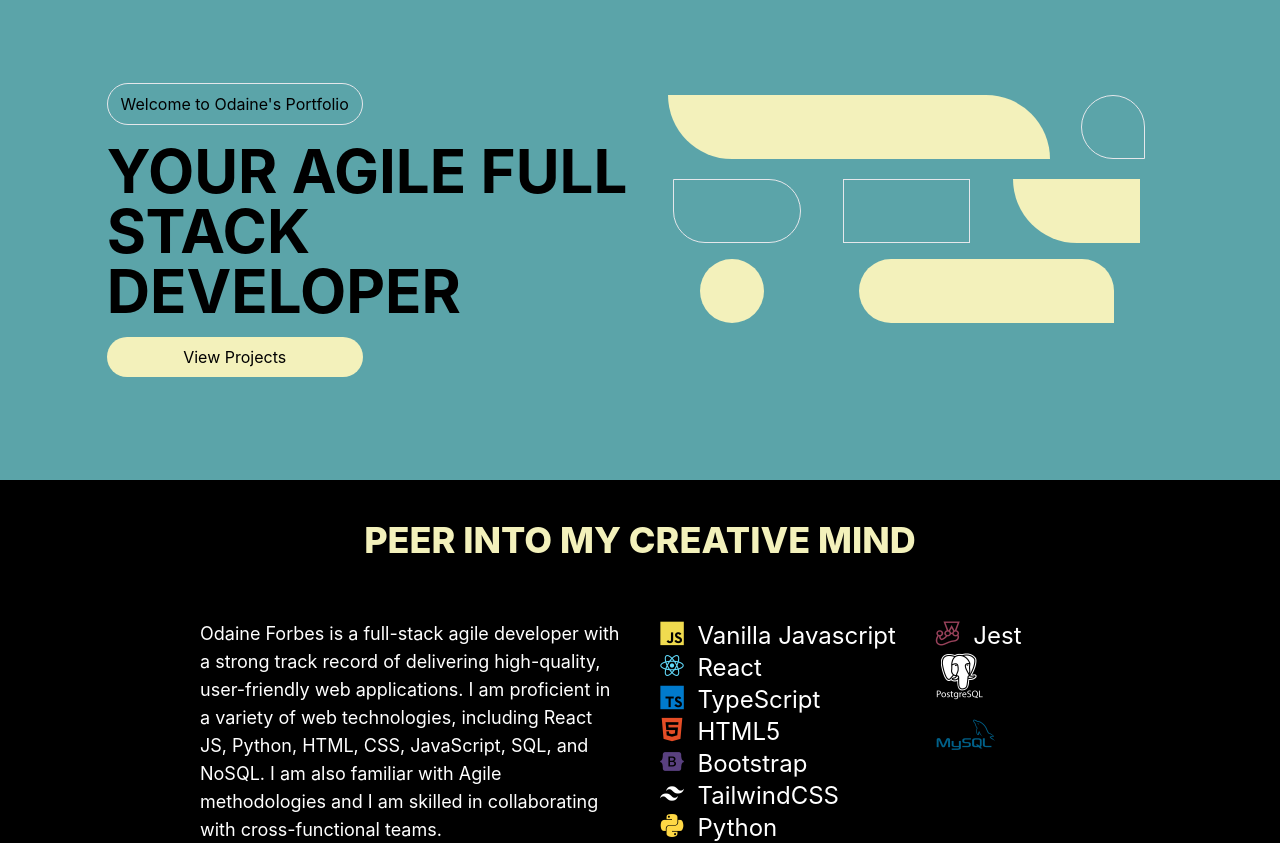
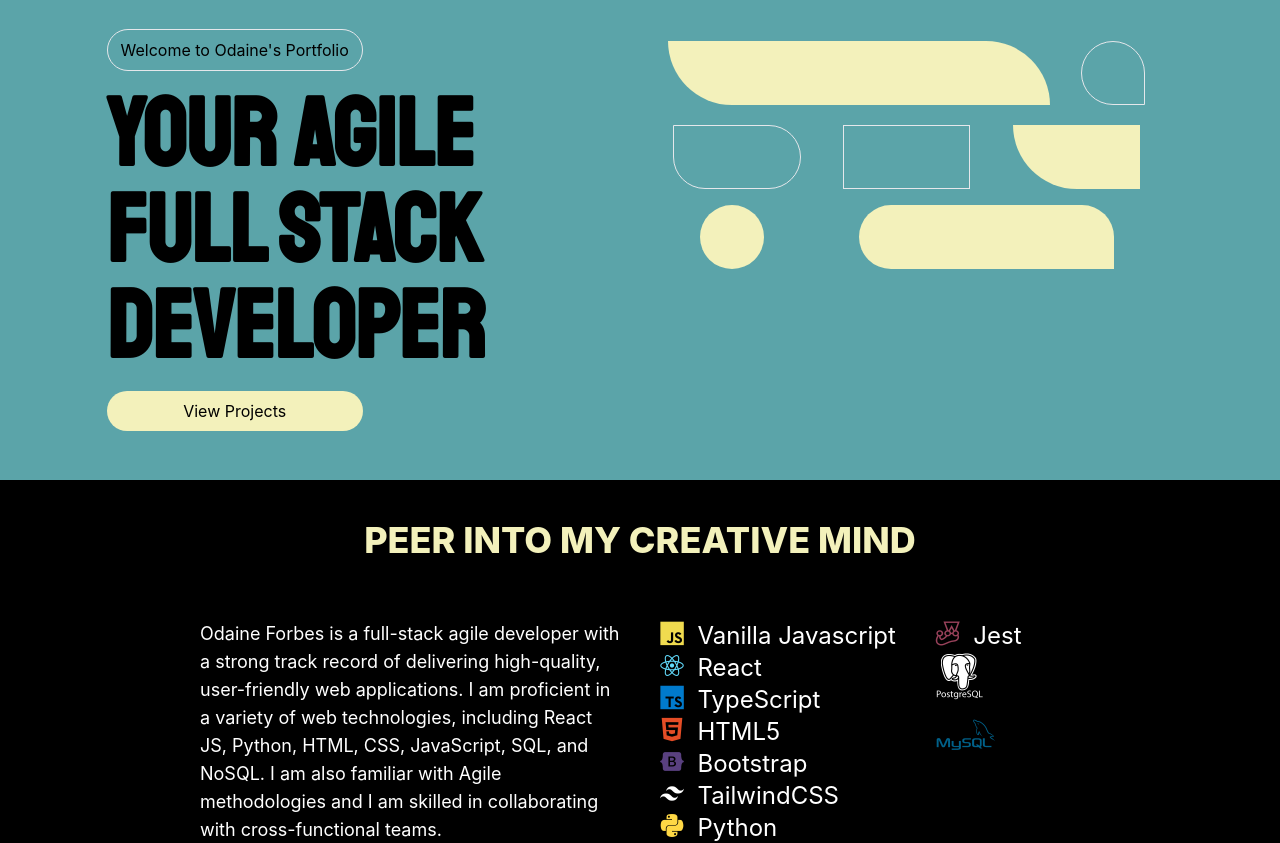
Before and after one commit to forbeso/odforbes, a React (Create React App) app: page / in a window 1280 px wide. Shown: the top 843 px of the page. Built offline with nearby package versions, Linux system fonts and the light colour scheme.

Commit message:
updated font

```diff
--- a/public/index.html
+++ b/public/index.html
@@ -26,6 +26,9 @@
     -->
 
     <link rel="stylesheet" href="https://cdn.jsdelivr.net/gh/devicons/devicon@v2.15.1/devicon.min.css">
+    <link rel="preconnect" href="https://fonts.googleapis.com">
+<link rel="preconnect" href="https://fonts.gstatic.com" crossorigin>
+<link href="https://fonts.googleapis.com/css2?family=Josefin+Sans:wght@700&family=Staatliches&display=swap" rel="stylesheet">
 
     <title>Portfolio</title>
   </head>
--- a/src/App.tsx
+++ b/src/App.tsx
@@ -9,12 +9,12 @@ function App() {
   return (
     <div className="App">
       <section className="sectionA flex items-center text-center md:text-left md:flex md:justify-center bg-calm-blue">
-        <div className="two-boxes flex flex-col md:flex-row md:w-10/12 md:justify-between">
+        <div className="mx-auto two-boxes flex flex-col md:flex-row md:w-10/12 md:justify-between">
           <div className="mt-5 mb-5 md:w-1/2">
             <button className="btn border p-2 rounded-full w-64 mb-4">
               Welcome to Odaine's Portfolio
             </button>
-            <h1 className="text-3xl font-bold md:text-6xl">
+            <h1 className="text-6xl font-bold md:text-8xl font-press">
               YOUR <span>AGILE</span> FULL STACK DEVELOPER
             </h1>
             <a href="#Projects">
@@ -152,7 +152,7 @@ function App() {
       </section>
 
       <section id="Projects" className="bg-bland-white p-5">
-        <div className="mb-4">
+        <div className="mb-5">
           <h1 className="p-5 font-semibold text-4xl text-center">
             FEATURED PROJECTS
           </h1>
--- a/tailwind.config.js
+++ b/tailwind.config.js
@@ -10,6 +10,9 @@ module.exports = {
         "bland-white": "#E6EBE0",
         "dark-blue": "#1E3050",
       },
+      fontFamily: {
+        press: ["Staatliches"],
+      },
     },
   },
   plugins: [],
```
